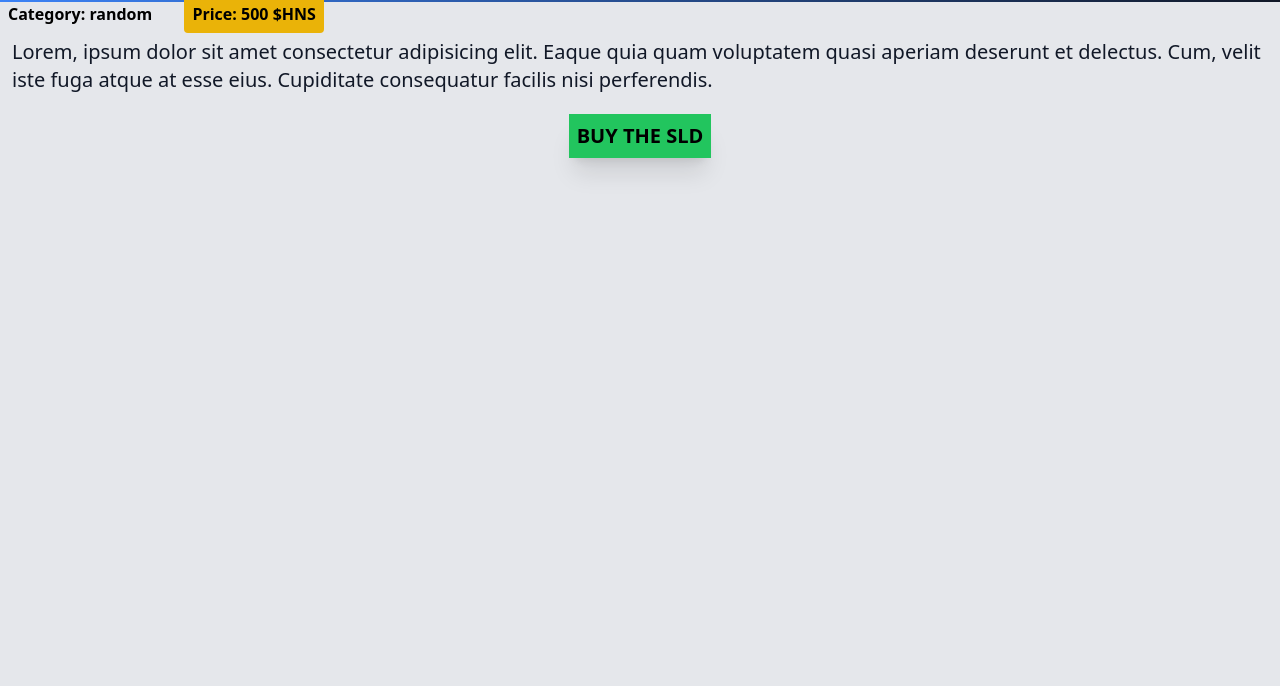
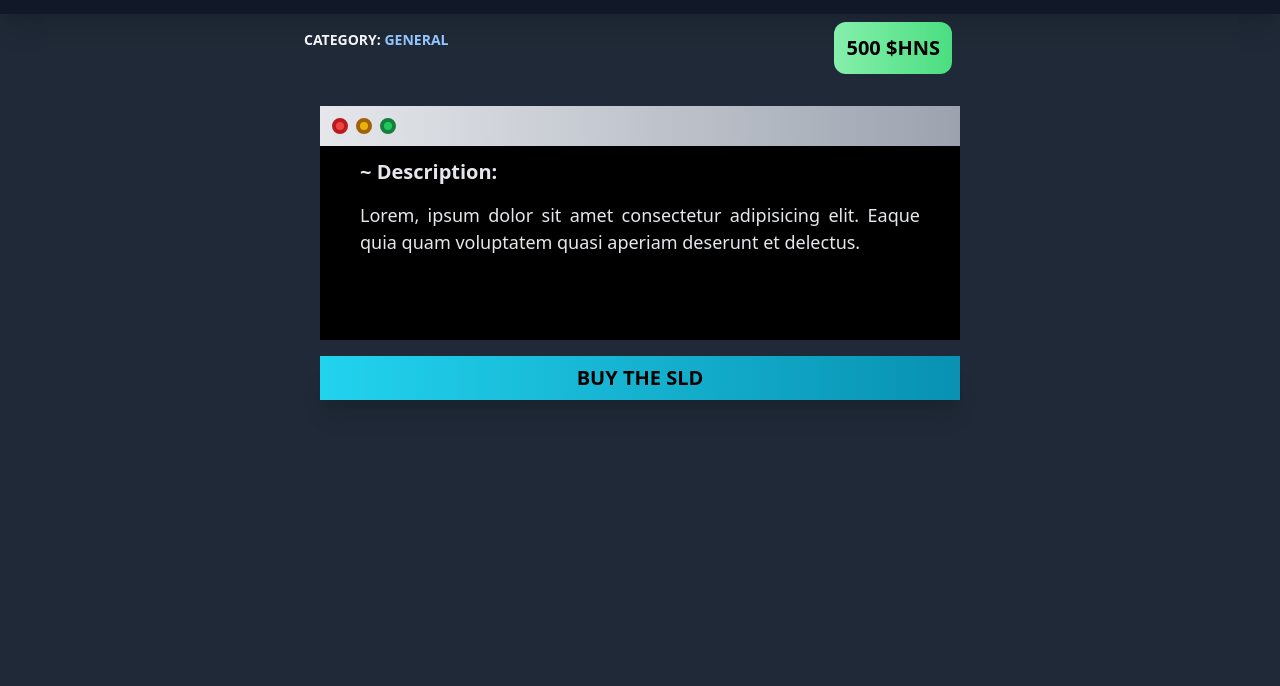
Before and after one commit to dotdwebo/learn-tailwindcss, a website: page components/product/product01.html in a window 1280 px wide. Shown: the part 114-800 px from the top of the page. Drawn offline with nearby package versions, Linux system fonts and the light colour scheme; files that its build step writes are made by us from their sources.

Commit message:
create product 01

```diff
--- a/components/product/product01.html
+++ b/components/product/product01.html
@@ -5,19 +5,41 @@
     <meta http-equiv="X-UA-Compatible" content="IE=edge">
     <meta name="viewport" content="width=device-width, initial-scale=1.0">
     <title>Product 01</title>
-    <link rel="stylesheet" href="./../dist/output.css">
+    <link rel="stylesheet" href="../../dist/output.css">
 </head>
-<body class=" bg-gray-200">
+<body class=" bg-gray-800">
     <div>
         <div>
-        <h1 class="text-3xl font-bold p-10 bg-gradient-to-r from-blue-500 to-gray-900 text-yellow-500 text-center">.yourdomain</h1>
-        <span class="p-2 font-bold">Category: random</span>
-        <span class="m-5 p-2 bg-yellow-500 font-bold rounded">Price: 500 $HNS</span>
-        <p class="p-3 text-xl text-gray-900">Lorem, ipsum dolor sit amet consectetur adipisicing elit. Eaque quia quam voluptatem quasi aperiam deserunt et delectus. Cum, velit iste fuga atque at esse eius. Cupiditate consequatur facilis nisi perferendis.</p>
+        <h1 class="text-3xl lg:text-5xl font-bold p-10 bg-gray-900 text-white text-center shadow-xl">.yourdomain</h1>
+
+        <div class="flex m-2">
+            <div class="flex-1 p-2  sm:mx-6 md:mx-16 lg:ml-72 text-gray-100 text-sm font-bold uppercase">Category: <span class=" text-blue-300"> <a href="#"> general</a></span></div>
+            <div class="flex-none  py-2 lg:py-3 px-3 sm:mx-6 md:mx-16 lg:mr-80 lg:text-xl text-sm font-bold rounded-xl bg-gradient-to-r from-green-300 to-green-400 text-right">500 $HNS</div>
         </div>
 
-        <div class="flex justify-center">
-            <button class="bg-green-500 uppercase p-2 w-max m-2 font-bold text-xl shadow-xl">Buy The SLD</button>
+        <div class="mt-8 mb-2 mx-2 sm:mx-10 md:mx-20 lg:mx-80 pb-5 sm:pb-10 md:pb-20 text-xl text-justify text-gray-200 bg-black ">
+            <div class="flex   p-2 bg-gradient-to-r from-gray-200 to-gray-400">
+                <div class="m-1 rounded-full w-4 h-4 bg-red-500 border-red-700 border-4 shadow-xl"></div>
+                <div class="m-1 rounded-full w-4 h-4 bg-yellow-500 border-yellow-700 border-4 shadow-xl"></div>
+                <div class="m-1 rounded-full w-4 h-4 bg-green-500 border-green-700 border-4 shadow-xl"></div>
+            </div>
+
+            <div >
+                <p class="p-3 sm:px-10 md:px-15 font-bold "> ~ Description:</p>
+                <p class="px-3 sm:px-10 md:px-15 py-1 text-lg leading-normal">
+                Lorem, ipsum dolor sit amet consectetur adipisicing elit. Eaque quia quam voluptatem quasi aperiam deserunt et delectus.
+                </p>
+            </div>
+
+
+        </div>
+        </div>
+
+        <div class="flex justify-center ">
+            <a href="#" class="bg-gradient-to-r from-cyan-400 to-cyan-600  uppercase p-2 m-2 sm:mx-10 md:mx-20 lg:mx-80 font-bold text-xl shadow-xl w-full text-center">
+                <span type="button" >Buy The SLD</span>
+            </a>
+
         </div>
     </div>
 </body>
```
Also changed, not shown: CHANGELOG.md, dist/output.css.
